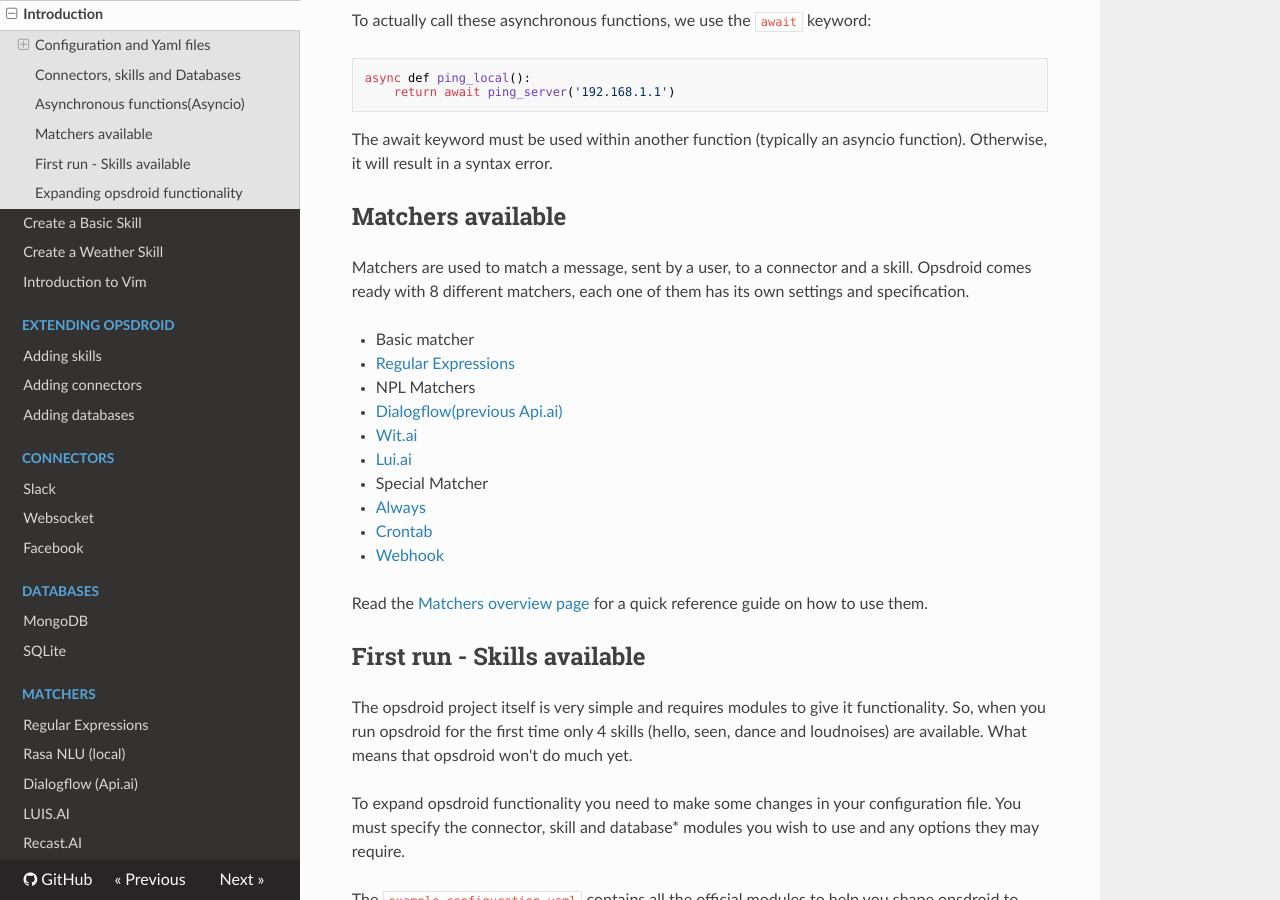
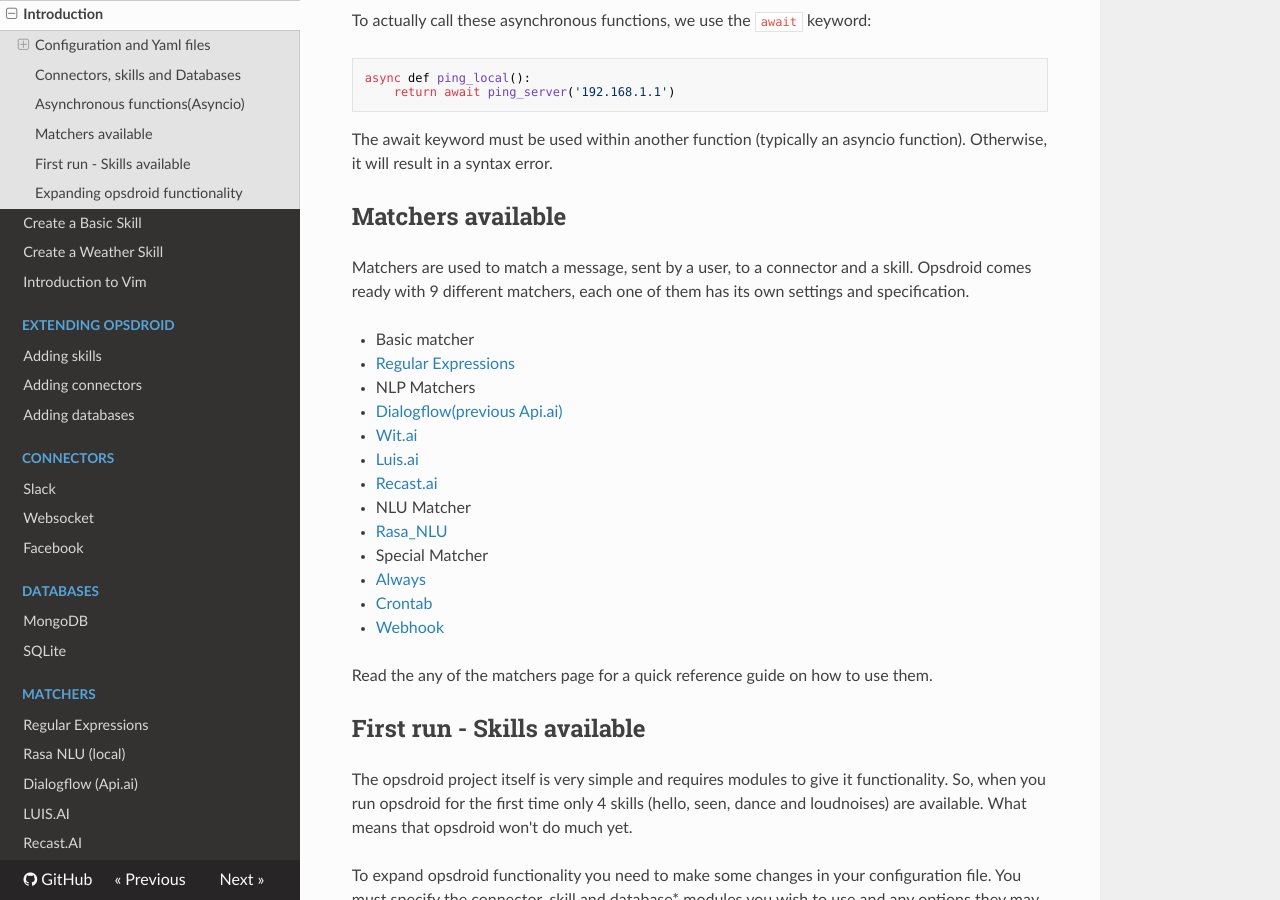
Before and after one commit to opsdroid/opsdroid, an MkDocs documentation site: the page built from docs/tutorials/introduction.md, in a window 1280 px wide and 900 px high, scrolled down 3214 px. Built offline with MkDocs 1.6.1, drawn with Linux system fonts in a browser that asks for light colours; nearby versions of some CDN libraries; old or Windows-style settings are respelled for this version of MkDocs.

Commit message:
Update dead links on matchers.

````diff
--- a/docs/tutorials/introduction.md
+++ b/docs/tutorials/introduction.md
@@ -101,7 +101,7 @@ skills:
     repo: "https://github.com/username/myawesomeskill.git"
 ```
 
-In this configuration we are using the [slack connector](/connectors/slack.md) with a slack [auth token](https://api.slack.com/tokens) supplied, a [mongo database](https://github.com/opsdroid/database-mongo) connection for persisting data, `hello` and `seen` skills from the official repos and finally a custom skill hosted on GitHub.
+In this configuration we are using the [slack connector](/docs/connectors/slack.md) with a slack [auth token](https://api.slack.com/tokens) supplied, a [mongo database](https://github.com/opsdroid/database-mongo) connection for persisting data, `hello` and `seen` skills from the official repos and finally a custom skill hosted on GitHub.
 
 Configuration options such as the `token` in the slack connector or the `host`, `port` and `database` options in the mongo database are specific to those modules. Ensure you check each module's required configuration items before you use them.
 
@@ -125,20 +125,23 @@ async def ping_local():
 The await keyword must be used within another function (typically an asyncio function). Otherwise, it will result in a syntax error.
 
 ## Matchers available
-Matchers are used to match a message, sent by a user, to a connector and a skill. Opsdroid comes ready with 8 different matchers, each one of them has its own settings and specification.
+Matchers are used to match a message, sent by a user, to a connector and a skill. Opsdroid comes ready with 9 different matchers, each one of them has its own settings and specification.
 
 - Basic matcher
-  - [Regular Expressions](/matchers/regex.md)
-- NPL Matchers
-  - [Dialogflow(previous Api.ai)](/matchers/dialogflow.md)
-  - [Wit.ai](/matchers/wit.ai.md)
-  - [Lui.ai](/matchers/luis.ai.md)
+  - [Regular Expressions](/docs/matchers/regex.md)
+- NLP Matchers
+  - [Dialogflow(previous Api.ai)](/docs/matchers/dialogflow.md)
+  - [Wit.ai](/docs/matchers/wit.ai.md)
+  - [Luis.ai](/docs/matchers/luis.ai.md)
+  - [Recast.ai](/docs/matchers/recast.ai.md)
+- NLU Matcher
+  - [Rasa_NLU](/docs/matchers/rasanlu.md)
 - Special Matcher
-  - [Always](/matchers/always.md)
-  - [Crontab](/matchers/crontab.md)
-  - [Webhook](/matchers/webhook.md)
+  - [Always](/docs/matchers/always.md)
+  - [Crontab](/docs/matchers/crontab.md)
+  - [Webhook](/docs/matchers/webhook.md)
 
-Read the [Matchers overview page](matchers/overview) for a quick reference guide on how to use them.
+Read the any of the matchers page for a quick reference guide on how to use them.
 
 
 ## First run - Skills available
````
Also changed, not shown: docs/extending/skills.md (+3 -3 lines).
